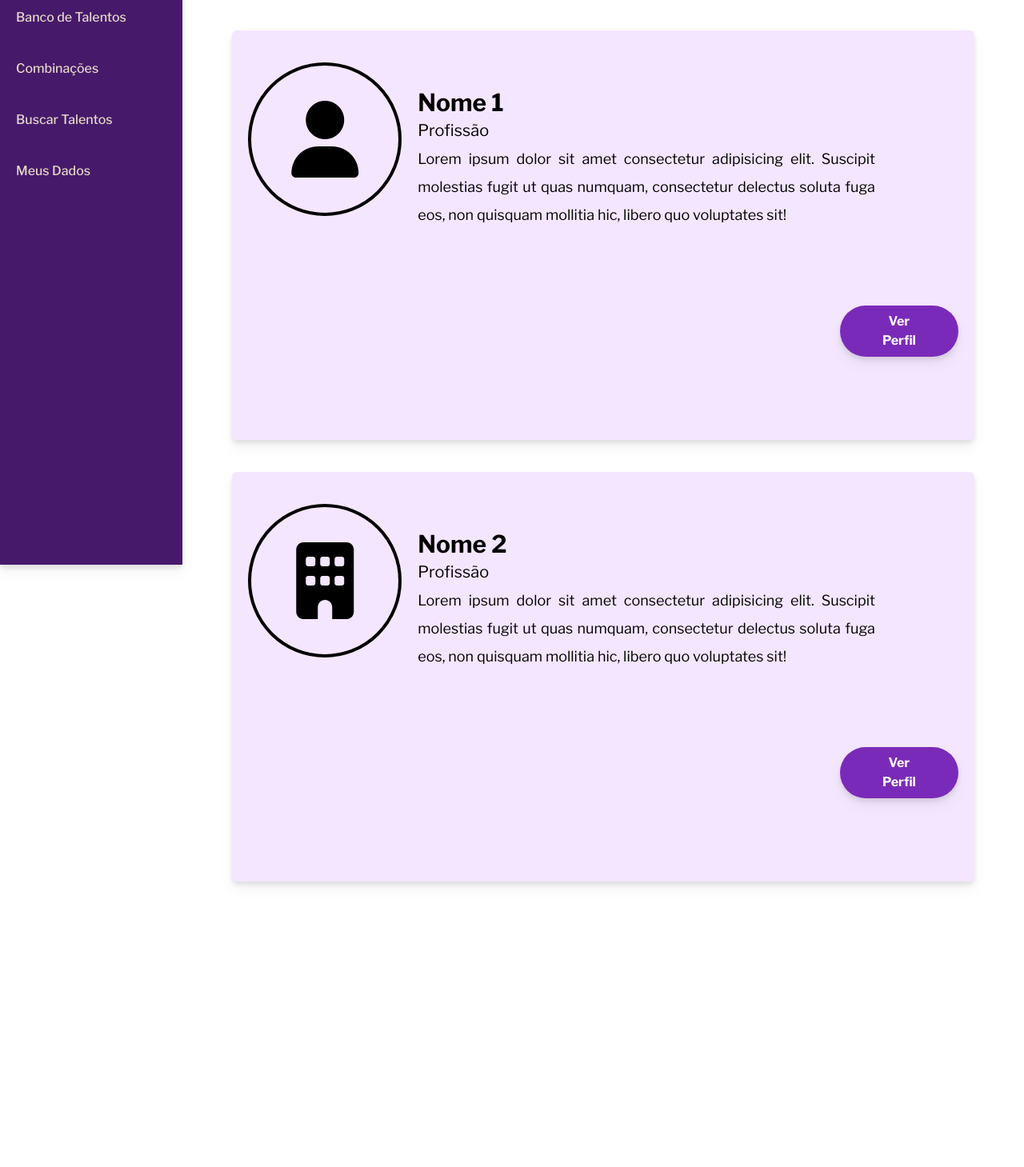
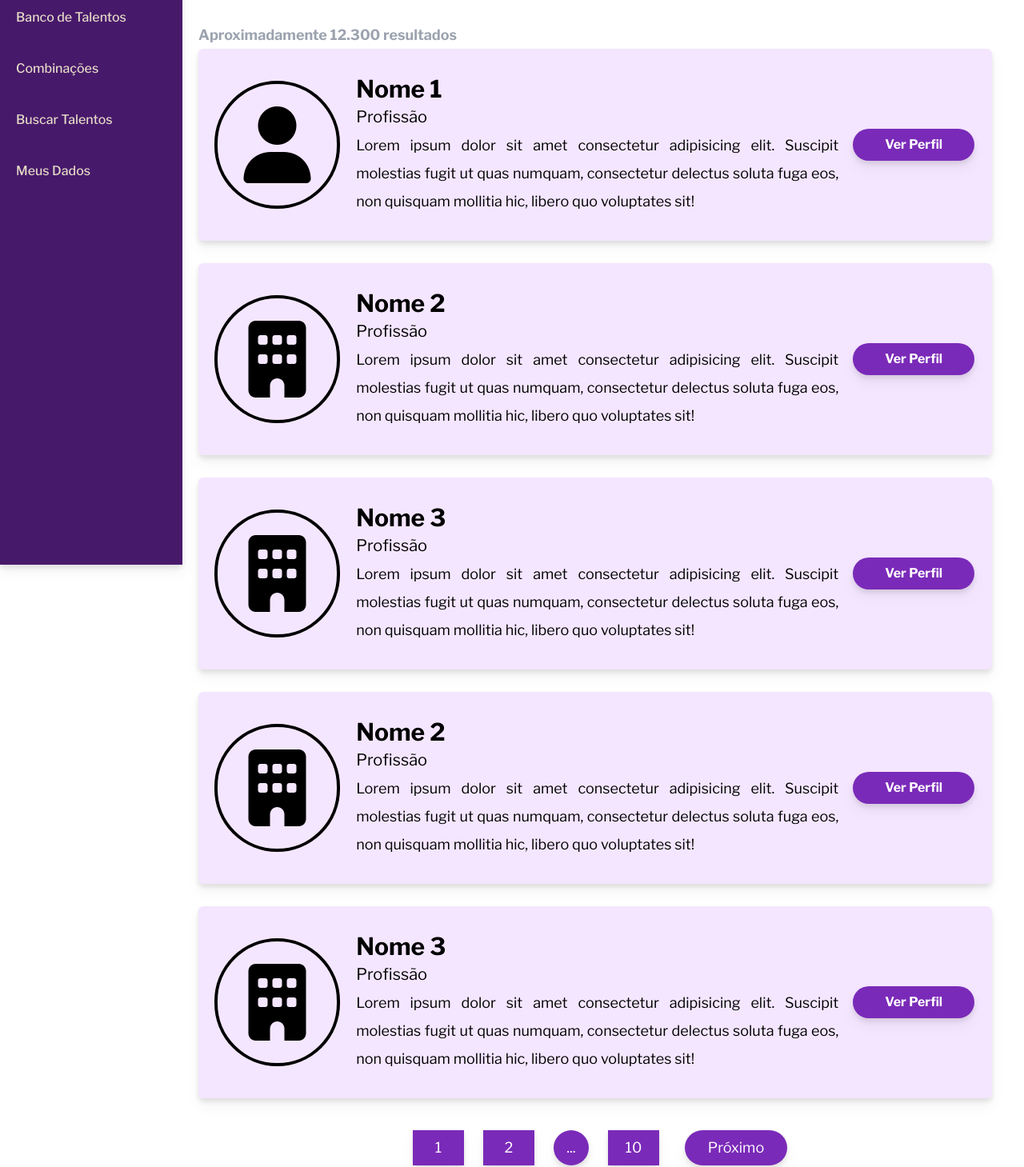
Before and after one commit to LETMIN-Corp/letmin-client, a React (Vite) app: page /company/talentsearch in a window 1280 px wide. Shown: the part 174-1633 px from the top of the page at 80% size. Before the commit the page ends 1336 px from the top, so only its background shows below. Built offline with nearby package versions, Linux system fonts and the light colour scheme.

Commit message:
company search page (large) finished
Co-Authored-By: gabidalpino <100430850+gabidalpino@users.noreply.github.com>

```diff
--- a/src/Components/Cards/CompanySearchCard.tsx
+++ b/src/Components/Cards/CompanySearchCard.tsx
@@ -14,18 +14,18 @@ interface ComponentInterface {
 
 const CompanyTalentSearchCard: React.FC<ComponentInterface> = ({ card }) => {
     return (
-        <div className='lg:w-11/12 bg-lilac rounded-md mx-auto text-justify py-10 text-8x1  drop-shadow-lg px-5'>
-            <div className='flex flex-col w-48 float-left h-48 border-4 rounded-full items-center justify-center'>
+        <div className='bg-lilac rounded-md mx-auto text-justify text-8x1 drop-shadow-lg px-5 mr-5 flex items-center justify-between'>
+            <div className='flex w-40 h-40 border-4 rounded-full items-center justify-center'>
                 <i className={`${ card.icon } text-8xl`}></i>
             </div>
-            <div className='flex flex-col float-left w-8/12 text-black  mb-5 pl-5 mt-8 mb-8'>
+            <div className='w-8/12 text-black pl-5 my-8 mr-4'>
                 <h1 className='text-xl lg:text-3xl font-bold'>{ card.name }</h1>
                 <p className='text-lg lg:text-xl'>{ card.profission }</p>
                 <p className='text-lg lg:text-lg'>{ card.description }</p>
 
             </div>
 
-            <div className='flex flex-col float-right w-2/12 h-48 items-center justify-center'>
+            <div className='flex w-2/12 h-48 items-center justify-center'>
                 <SecondaryLink text={ card.text } path={ card.path } />
             </div>
         </div>
--- a/src/Views/Company/CompanyTalentSearch.tsx
+++ b/src/Views/Company/CompanyTalentSearch.tsx
@@ -1,35 +1,71 @@
 import CompanyDefault from './CompanyDefault';
-import { useEffect } from 'react';
+import { useEffect, useState  } from 'react';
 import CompanyTalentSearchCard from '../../Components/Cards/CompanySearchCard';
 import { Link } from 'react-router-dom';
+import FormButton from '../../Components/Buttons/FormButton';
+import { useNavigate } from 'react-router-dom';
 
-const CompanyIndicators = () => {
+const CompanyTalentSearch = () => {
     useEffect((): void => {
-        window.document.title = 'Indicadores';
+        window.document.title = 'Busca de Talentos';
     });
 
-const viewConsultPackage = {
-    getValue: () : string => { return '' },
-    setValue: (e: React.ChangeEvent<HTMLInputElement | HTMLSelectElement>) => {}
-}
+    const navigate = useNavigate();
+
+    const cont = 0;
+
+    const pageButtons = [
+        {
+            text: 'Voltar para o cadastro',
+            path: '/register',
+            isLink: true,
+            hasFunction: true,
+            handleClick: () => setModalIsOpen(true),
+        }
+    ];
+
+    const [currentPage, setCurrentPage] = useState(0);
+    const [modalIsOpen, setModalIsOpen] = useState(false);
+    const [termIsAccepted, setTermIsAccepted] = useState(true);
+    const [registerData, setRegisterData] = useState<IRegisterData>({
+    });
+
+    interface IRegisterData {
+        [key: string]: {
+            [key: string]: string;
+        };
+    }
+
+    function handleRegister() {
+        // Lógica de cadastro e validação de dados
+
+        navigate('/company/indicators');
+    }
+
+    const pageConstraints = {
+        min: 0,
+        max: 3,
+    }
 
     return (
         <CompanyDefault>
-            <div className="p-5">
+            <div className='p-5'>
                 <h1 className='text-2xl'>
                     <i className="fa-solid fa-magnifying-glass"></i>
                     <span> Buscar Talentos</span>
                 </h1>
 
-                <div className='w-3/12 border-2 border-dark-purple rounded-lg flex items-center justify-between mt-5 pr-5'>
-                    <input placeholder='  Pesquisar' className='w-11/12 px-2 py-1' type='text' name='search' ></input>
-                    <Link to={ '/company/search' }><i className="fa-solid fa-magnifying-glass"></i></Link>
-
+                <div className='flex justify-between w-full mt-5 items-center '>
+                {/* <input onChange={ (e) => setSearchFolders(e.target.value) } type='text' placeholder='Buscar' className='max-w-sm w-full mr-3 px-2 py-1 border-2 border-dark-purple rounded-md' name='search' id='search' /> */}
+                    <input type='text' placeholder='Buscar' className='max-w-sm w-full px-2 py-1 border-2 border-dark-purple rounded-md' name='search' id='search' />
+                    <Link to='/company/favorite'><i className="fa-regular fa-heart fa-2x mr-5"></i></Link>
                 </div>
 
+                <div className='mt-7'>
+                    <p className='text-bright-gray font-bold text-lg'>Aproximadamente 12.300 resultados</p>
+                </div>
 
-
-                <div className='grid grid-cols-1 flex flex-col justify-center items-center md:grid-cols-1 gap-10 w-full  my-6 md:my-10'>
+                <div className='grid grid-cols-1 flex flex-col justify-center items-center md:grid-cols-1 gap-7 w-full md:mb-5'>
                     {
                         [
                             {
@@ -38,7 +74,7 @@ const viewConsultPackage = {
                                 profission: 'Profissão',
                                 description: 'Lorem ipsum dolor sit amet consectetur adipisicing elit. Suscipit molestias fugit ut quas numquam, consectetur delectus soluta fuga eos, non quisquam mollitia hic, libero quo voluptates sit!',
                                 text: 'Ver Perfil',
-                                path: '',
+                                path: '/company/userprofile',
                             },
                             {
                                 icon: 'fa-solid fa-building',
@@ -46,14 +82,58 @@ const viewConsultPackage = {
                                 profission: 'Profissão',
                                 description: 'Lorem ipsum dolor sit amet consectetur adipisicing elit. Suscipit molestias fugit ut quas numquam, consectetur delectus soluta fuga eos, non quisquam mollitia hic, libero quo voluptates sit!',
                                 text: 'Ver Perfil',
-                                path: '/register/company',
+                                path: '/company/userprofile',
+                            },
+                            {
+                                icon: 'fa-solid fa-building',
+                                name: 'Nome 3',
+                                profission: 'Profissão',
+                                description: 'Lorem ipsum dolor sit amet consectetur adipisicing elit. Suscipit molestias fugit ut quas numquam, consectetur delectus soluta fuga eos, non quisquam mollitia hic, libero quo voluptates sit!',
+                                text: 'Ver Perfil',
+                                path: '/company/userprofile',
+                            },
+                            {
+                                icon: 'fa-solid fa-building',
+                                name: 'Nome 2',
+                                profission: 'Profissão',
+                                description: 'Lorem ipsum dolor sit amet consectetur adipisicing elit. Suscipit molestias fugit ut quas numquam, consectetur delectus soluta fuga eos, non quisquam mollitia hic, libero quo voluptates sit!',
+                                text: 'Ver Perfil',
+                                path: '/company/userprofile',
+                            },
+                            {
+                                icon: 'fa-solid fa-building',
+                                name: 'Nome 3',
+                                profission: 'Profissão',
+                                description: 'Lorem ipsum dolor sit amet consectetur adipisicing elit. Suscipit molestias fugit ut quas numquam, consectetur delectus soluta fuga eos, non quisquam mollitia hic, libero quo voluptates sit!',
+                                text: 'Ver Perfil',
+                                path: '/company/userprofile',
                             },
                         ].map((card) => <CompanyTalentSearchCard card={ card } key={ card.path } />)
                     }
                 </div>
+
+                <div className='flex justify-center w-full my-10 mr-40'>
+                    {
+                        (currentPage > pageConstraints.min) && (
+                            <button className='bg-bright-purple text-white text-center w-32 py-2 mx-5 rounded-full drop-shadow-lg md:text-lg hover:bg-bold-purple' onClick={ () => setCurrentPage(currentPage - 1) }>Voltar</button>
+                        )
+                    }
+
+                    <button className='bg-bright-purple text-white text-center w-16 py-2 mx-3 drop-shadow-lg md:text-lg hover:bg-bold-purple' onClick={ () => setCurrentPage(currentPage - 1) }>1</button>
+                    <button className='bg-bright-purple text-white text-center w-16 py-2 mx-3 drop-shadow-lg md:text-lg hover:bg-bold-purple' onClick={ () => setCurrentPage(currentPage - 1) }>2</button>
+                    <button className='bg-bright-purple text-white text-center w-11 py-2 mx-3 drop-shadow-lg rounded-full md:text-lg hover:bg-bold-purple' onClick={ () => setCurrentPage(currentPage - 1) }>...</button>
+                    <button className='bg-bright-purple text-white text-center w-16 py-2 mx-3 drop-shadow-lg md:text-lg hover:bg-bold-purple' onClick={ () => setCurrentPage(currentPage - 1) }>10</button>
+
+                    {
+                        (currentPage < pageConstraints.max) && (
+                            <button className='bg-bright-purple text-white text-center w-32 py-2 mx-5 rounded-full drop-shadow-lg md:text-lg hover:bg-bold-purple' onClick={ () => setCurrentPage(currentPage + 1) }>Próximo</button>
+                        )
+                    }
+                </div>
+
             </div>
         </CompanyDefault>
     );
 }
 
-export default CompanyIndicators;
+export default CompanyTalentSearch;
--- a/tailwind.config.js
+++ b/tailwind.config.js
@@ -14,6 +14,7 @@ module.exports = {
       'lilac': '#F4E6FF',
       'white': '#FFFEFF',
       'gray': '#E6DCC7',
+      'bright-gray':  '#9ca3af',
       'black': '#000002',
       'green': '#00C853',
       'red': '#E83736'
```
